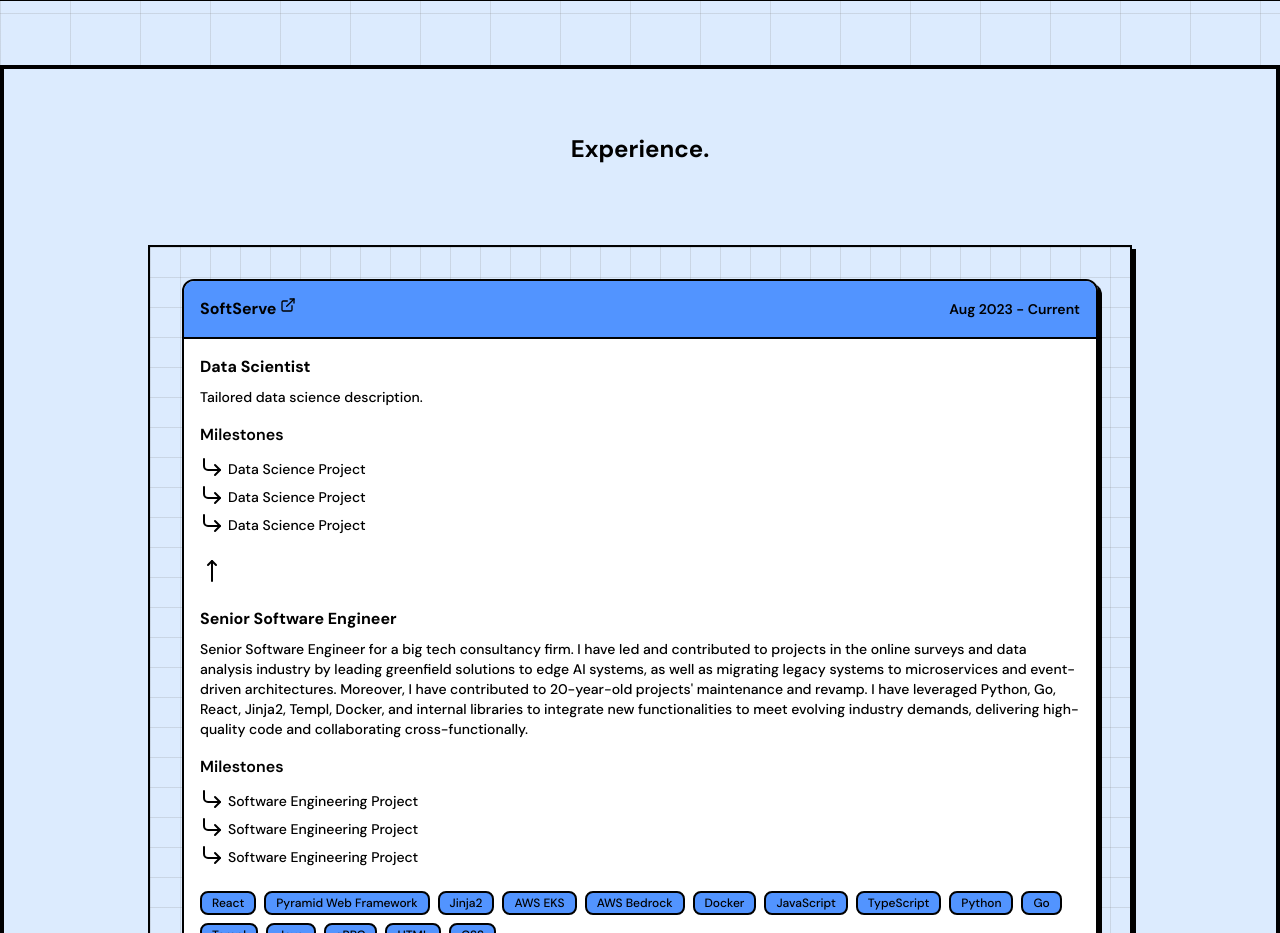
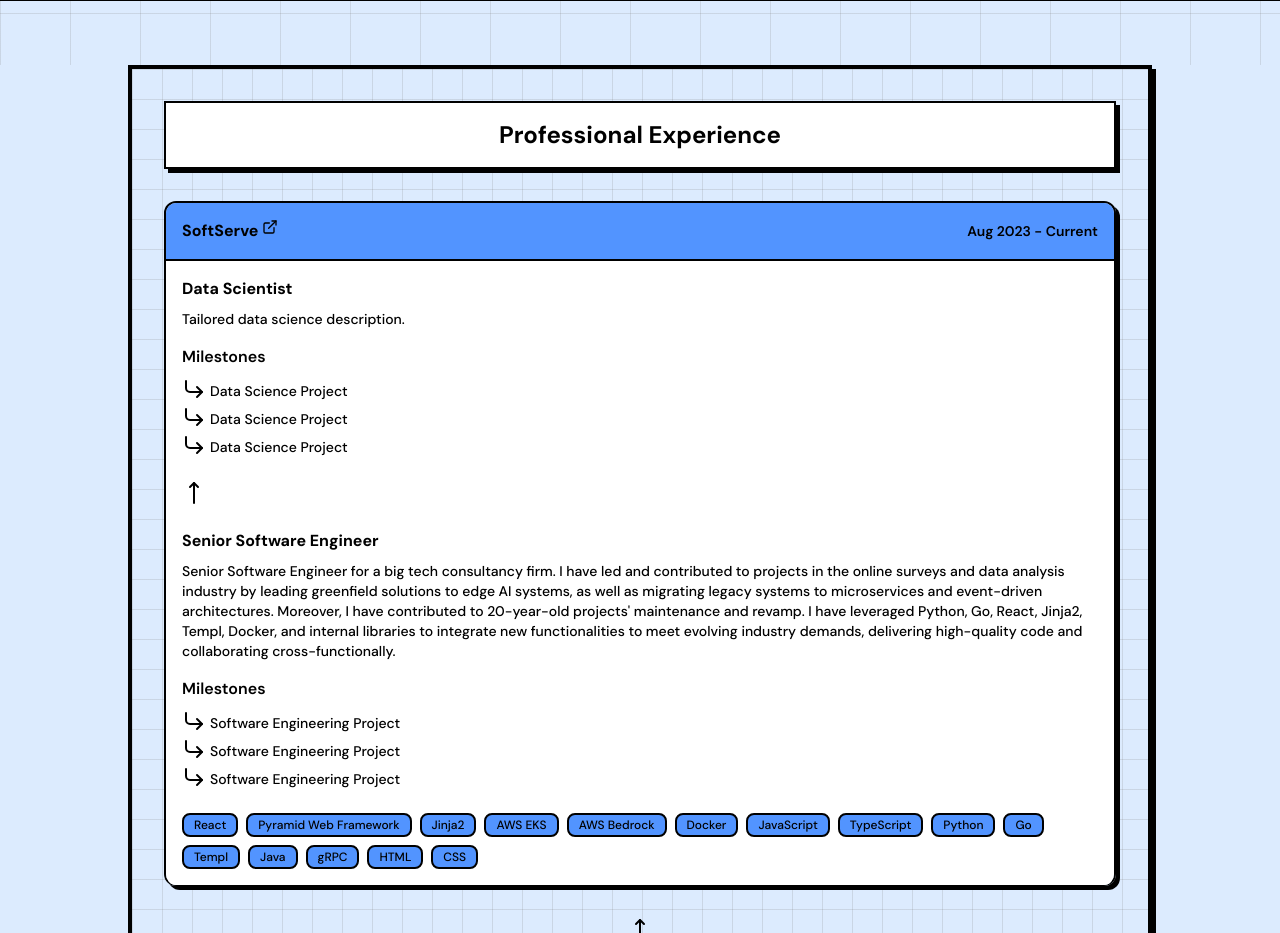
Before and after one commit to AyanoNK/ayano.dev, an Astro site: page /en in a window 1280 px wide. Shown: the part 967-1900 px from the top of the page. Built offline with nearby package versions, Linux system fonts and the light colour scheme; Astro itself is replaced by a stand-in of ours.

Commit message:
edit experience section spacings

```diff
--- a/src/sections/ExperienceSection.astro
+++ b/src/sections/ExperienceSection.astro
@@ -186,14 +186,15 @@
 ];
 ---
 
-<section class="w-full border-4 border-border bg-background py-16">
-  <h2 class="mb-5 px-5 text-center text-lg sm:text-xl xl:text-2xl 2xl:text-3xl">
-    {t("index.experience.section_title")}
-  </h2>
+<section class="w-full bg-background">
+  <div class="mx-auto w-full max-w-screen-lg px-0">
+    <div
+      class="flex flex-col justify-between gap-8 border-4 border-border bg-background bg-[linear-gradient(to_right,#80808033_1px,transparent_1px),linear-gradient(to_bottom,#80808033_1px,transparent_1px)] bg-[size:30px_30px] p-8 shadow-none dark:bg-[#20294B] sm:shadow-shadow">
+      <h2
+        class="border-2 border-border bg-white px-8 py-4 text-center text-lg shadow-shadow sm:text-xl xl:text-2xl 2xl:text-4xl">
+        {t("index.experience.title")}
+      </h2>
 
-  <div class="mx-auto mt-20 w-full max-w-screen-lg px-0 sm:px-5">
-    <div
-      class="flex min-h-[350px] flex-col justify-between gap-8 border-x-0 border-y-2 border-border bg-[#DCEBFE] bg-[linear-gradient(to_right,#80808033_1px,transparent_1px),linear-gradient(to_bottom,#80808033_1px,transparent_1px)] bg-[size:30px_30px] p-4 shadow-none dark:bg-[#20294B] sm:border-x-2 sm:p-8 sm:shadow-shadow">
       {
         experiences.map((experience, index) => (
           <div class="flex flex-col items-center gap-8">
```
